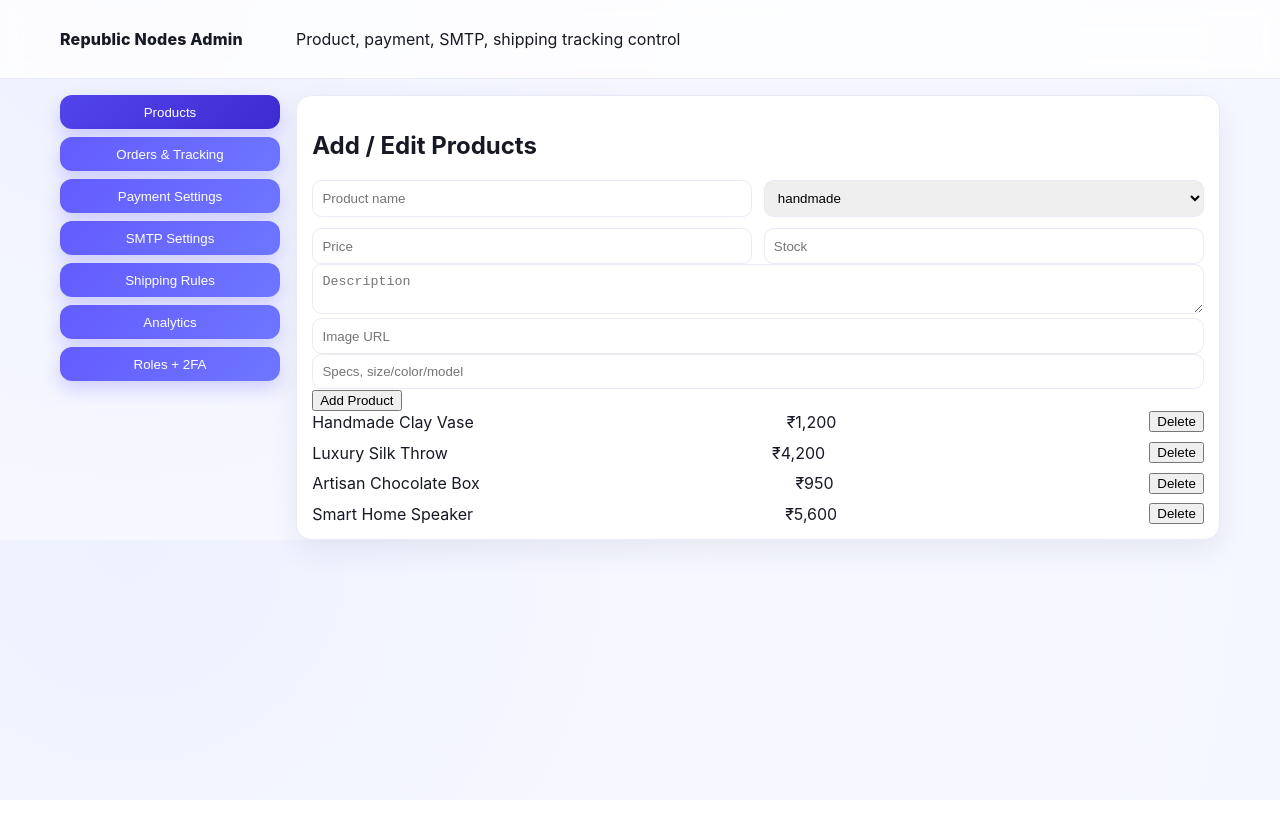
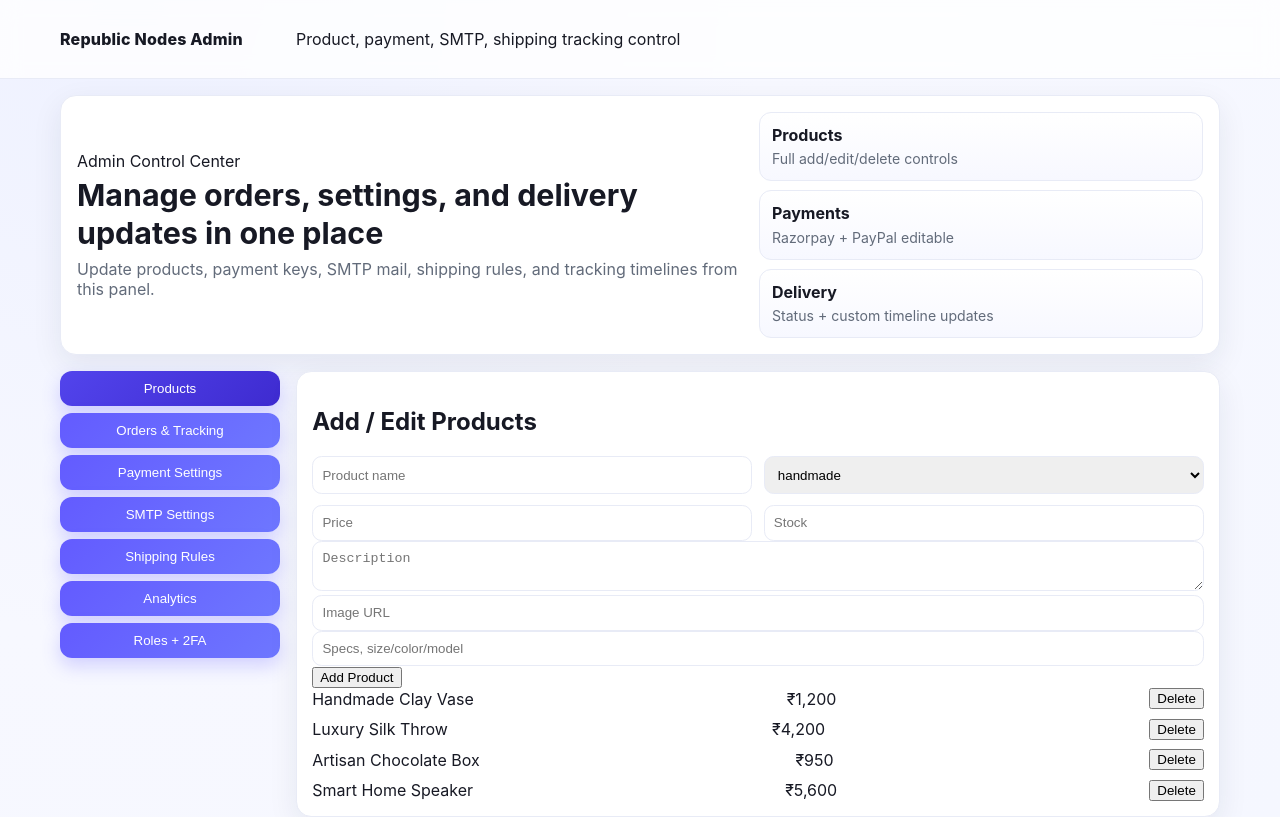
Before and after one commit to sarthakwakhande/republicnodes-website, a website: page admin.html in a window 1280 px wide. Drawn offline with Linux system fonts and the light colour scheme.

Commit message:
Enhance admin UI experience and document GitHub update status

```diff
--- a/admin.html
+++ b/admin.html
@@ -14,7 +14,21 @@
   </div>
 </header>
 
-<main class="container admin-layout">
+<main class="container">
+  <section class="admin-hero">
+    <div>
+      <span class="eyebrow">Admin Control Center</span>
+      <h1>Manage orders, settings, and delivery updates in one place</h1>
+      <p>Update products, payment keys, SMTP mail, shipping rules, and tracking timelines from this panel.</p>
+    </div>
+    <div class="admin-hero-metrics">
+      <article><strong>Products</strong><span>Full add/edit/delete controls</span></article>
+      <article><strong>Payments</strong><span>Razorpay + PayPal editable</span></article>
+      <article><strong>Delivery</strong><span>Status + custom timeline updates</span></article>
+    </div>
+  </section>
+
+  <section class="admin-layout">
     <aside>
       <button class="tab active" data-tab="products">Products</button>
       <button class="tab" data-tab="orders">Orders & Tracking</button>
@@ -25,6 +39,7 @@
       <button class="tab" data-tab="security">Roles + 2FA</button>
     </aside>
     <section id="admin-panel-content"></section>
+  </section>
 </main>
 
 <script src="app.js"></script>
--- a/styles.css
+++ b/styles.css
@@ -235,6 +235,45 @@ dialog {
 .modal-content { padding: 1rem; }
 .list { display: grid; gap: .6rem; }
 
+
+
+.admin-hero {
+  margin-top: 1rem;
+  background: #fff;
+  border: 1px solid var(--b);
+  border-radius: 1rem;
+  padding: 1rem;
+  box-shadow: var(--shadow);
+  display: grid;
+  grid-template-columns: 1.2fr .8fr;
+  gap: 1rem;
+  align-items: center;
+}
+
+.admin-hero h1 {
+  margin: .35rem 0 .45rem;
+  font-size: clamp(1.2rem, 2.6vw, 1.9rem);
+  line-height: 1.25;
+}
+
+.admin-hero p { margin: 0; color: var(--muted); }
+
+.admin-hero-metrics {
+  display: grid;
+  grid-template-columns: 1fr;
+  gap: .6rem;
+}
+
+.admin-hero-metrics article {
+  border: 1px solid var(--b);
+  border-radius: .75rem;
+  padding: .75rem;
+  background: linear-gradient(180deg, #ffffff, #f7f8ff);
+}
+
+.admin-hero-metrics strong { display:block; margin-bottom: .2rem; }
+.admin-hero-metrics span { color: var(--muted); font-size: .88rem; }
+
 .admin-layout { display: grid; grid-template-columns: 220px 1fr; gap: 1rem; padding-top: 1rem; }
 aside { display: grid; gap: .45rem; align-content: start; }
 .tab.active { background: linear-gradient(135deg, #5244ec, #3e2bd0); }
@@ -262,6 +301,7 @@ input:focus, select:focus, textarea:focus { border-color: #b8b2ff; box-shadow: 0
   .hero { grid-template-columns: 1fr; }
   .promo { grid-template-columns: 1fr; }
   .hero-metrics { grid-template-columns: 1fr 1fr; }
+  .admin-hero { grid-template-columns: 1fr; }
   .admin-layout { grid-template-columns: 1fr; }
 }
 
```
Also changed, not shown: README.md. Lines whose indentation alone changed are shown as unchanged.
